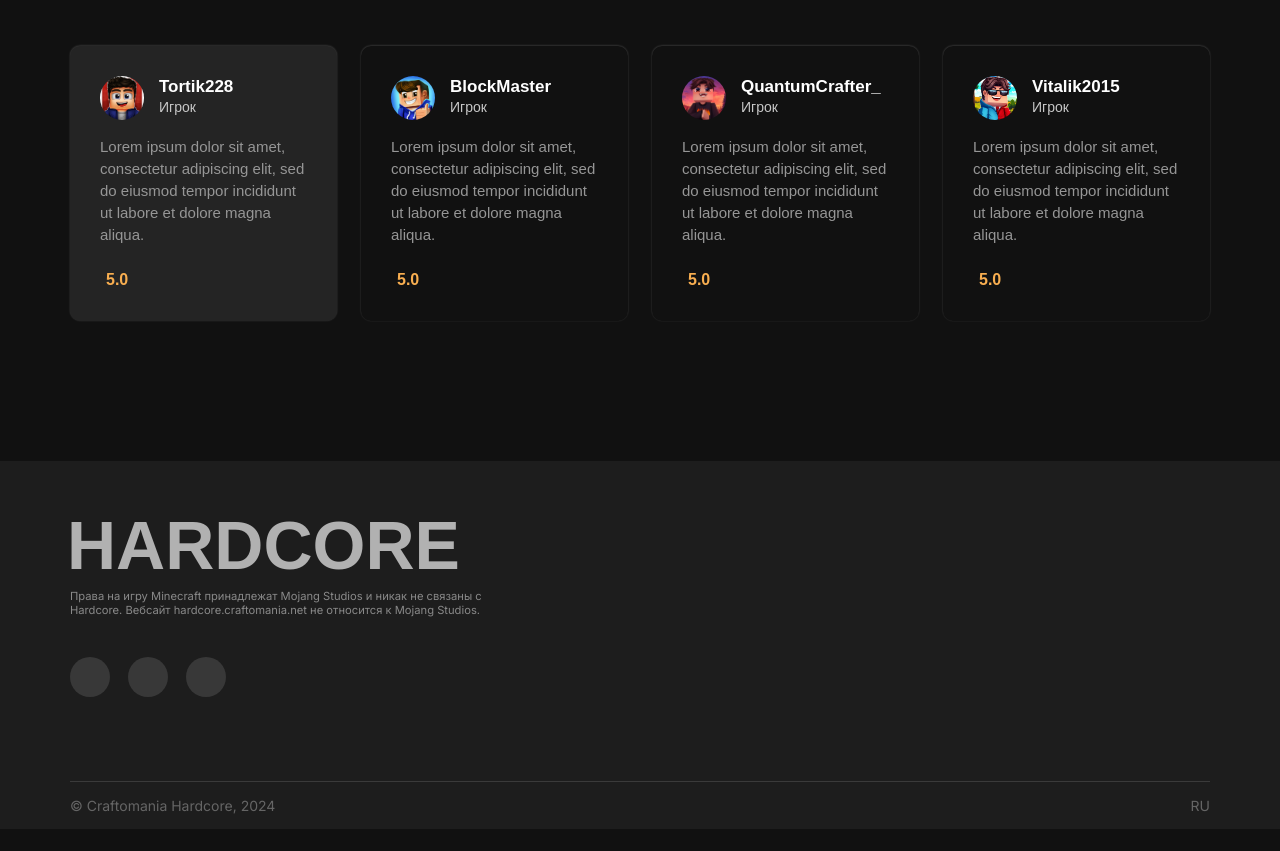
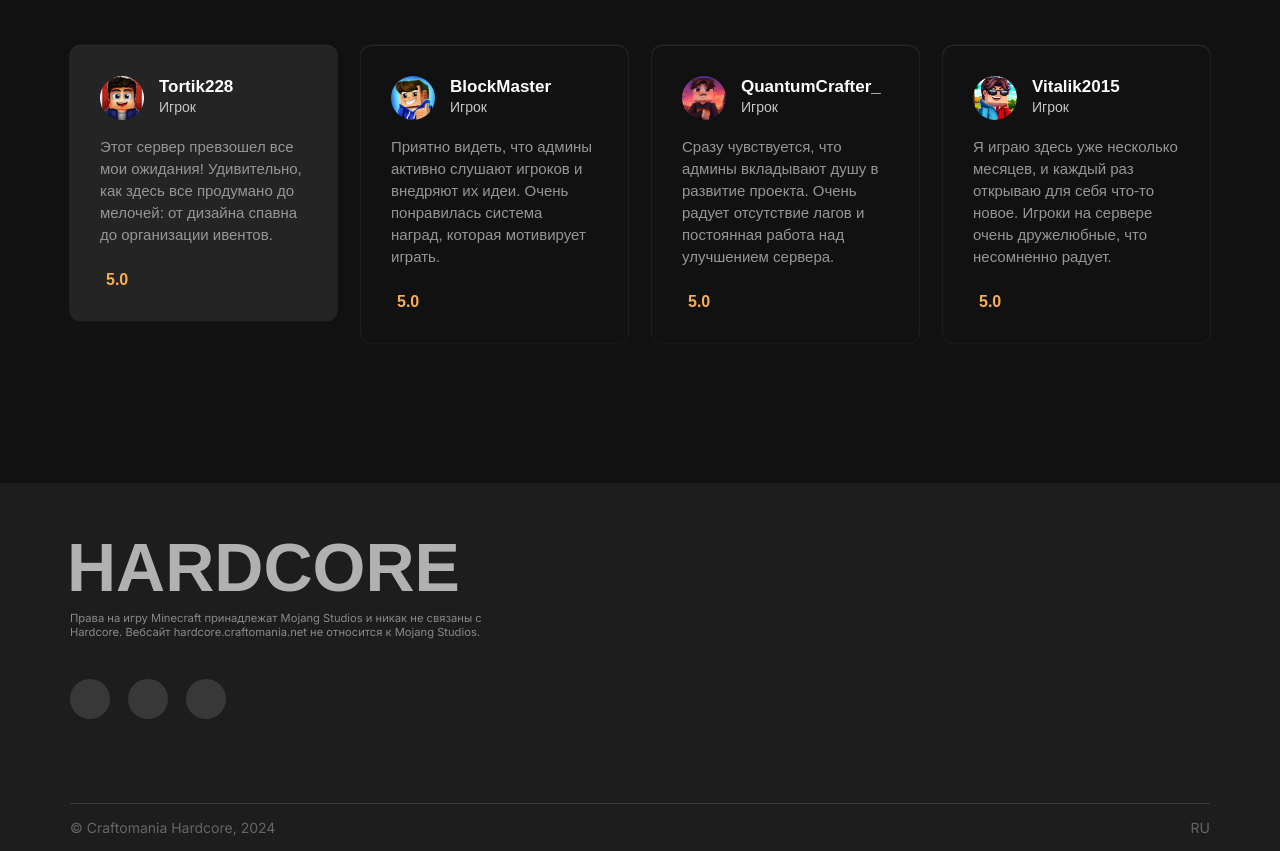
Before and after one commit to romankochkov/craftomania-hardcore, a Next.js app: page / in a window 1280 px wide. Shown: the part 1840-2691 px from the top of the page. Before the commit the page ends 2669 px from the top, so only its background shows below. Built offline with nearby package versions, Linux system fonts and the light colour scheme; some icons are missing; a web font is replaced by a local one.

Commit message:
Reviews update

```diff
--- a/src/app/page.js
+++ b/src/app/page.js
@@ -159,7 +159,7 @@ export default function Home() {
                     </div>
                   </div>
                   <div className={styles.description}>
-                    Lorem ipsum dolor sit amet, consectetur adipiscing elit, sed do eiusmod tempor incididunt ut labore et dolore magna aliqua.
+                  Этот сервер превзошел все мои ожидания! Удивительно, как здесь все продумано до мелочей: от дизайна спавна до организации ивентов.
                   </div>
                   <div className={styles.grade}>
                     <i className="fa-solid fa-star"></i>
@@ -184,7 +184,7 @@ export default function Home() {
                     </div>
                   </div>
                   <div className={styles.description}>
-                    Lorem ipsum dolor sit amet, consectetur adipiscing elit, sed do eiusmod tempor incididunt ut labore et dolore magna aliqua.
+                  Приятно видеть, что админы активно слушают игроков и внедряют их идеи. Очень понравилась система наград, которая мотивирует играть.
                   </div>
                   <div className={styles.grade}>
                     <i className="fa-solid fa-star"></i>
@@ -209,7 +209,7 @@ export default function Home() {
                     </div>
                   </div>
                   <div className={styles.description}>
-                    Lorem ipsum dolor sit amet, consectetur adipiscing elit, sed do eiusmod tempor incididunt ut labore et dolore magna aliqua.
+                  Сразу чувствуется, что админы вкладывают душу в развитие проекта. Очень радует отсутствие лагов и постоянная работа над улучшением сервера.
                   </div>
                   <div className={styles.grade}>
                     <i className="fa-solid fa-star"></i>
@@ -234,7 +234,7 @@ export default function Home() {
                     </div>
                   </div>
                   <div className={styles.description}>
-                    Lorem ipsum dolor sit amet, consectetur adipiscing elit, sed do eiusmod tempor incididunt ut labore et dolore magna aliqua.
+                  Я играю здесь уже несколько месяцев, и каждый раз открываю для себя что-то новое. Игроки на сервере очень дружелюбные, что несомненно радует.
                   </div>
                   <div className={styles.grade}>
                     <i className="fa-solid fa-star"></i>
```
